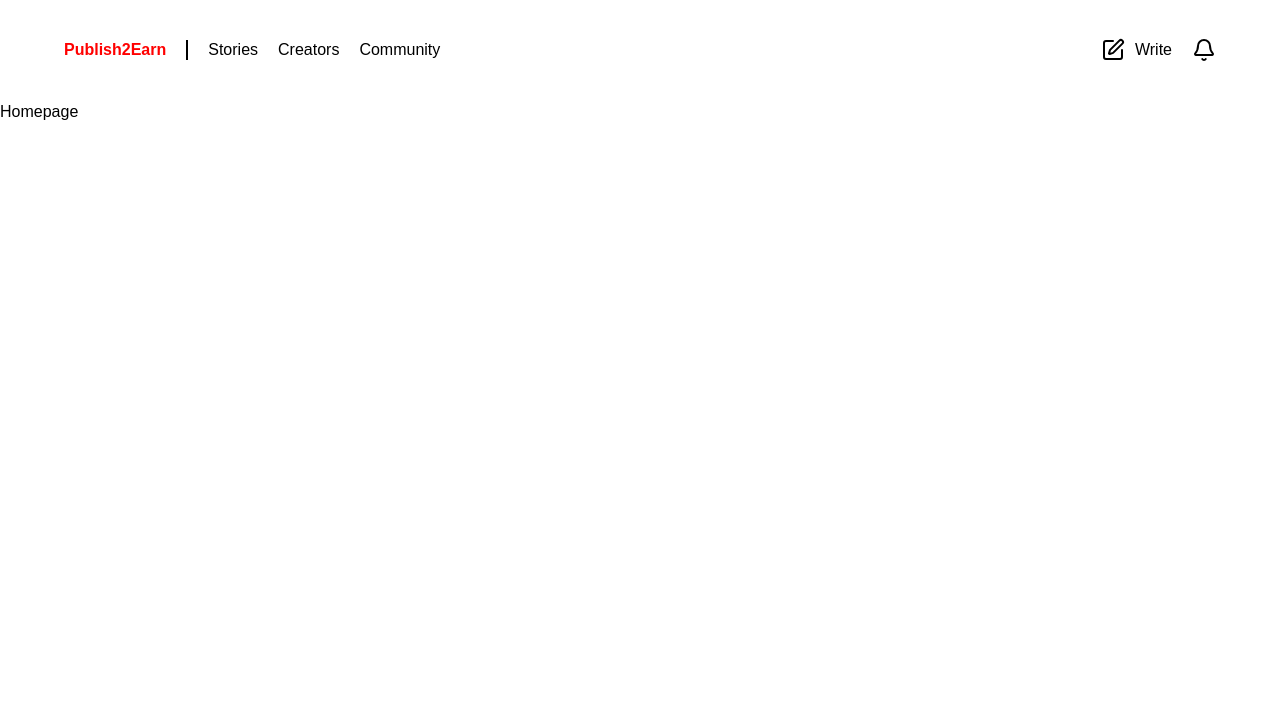
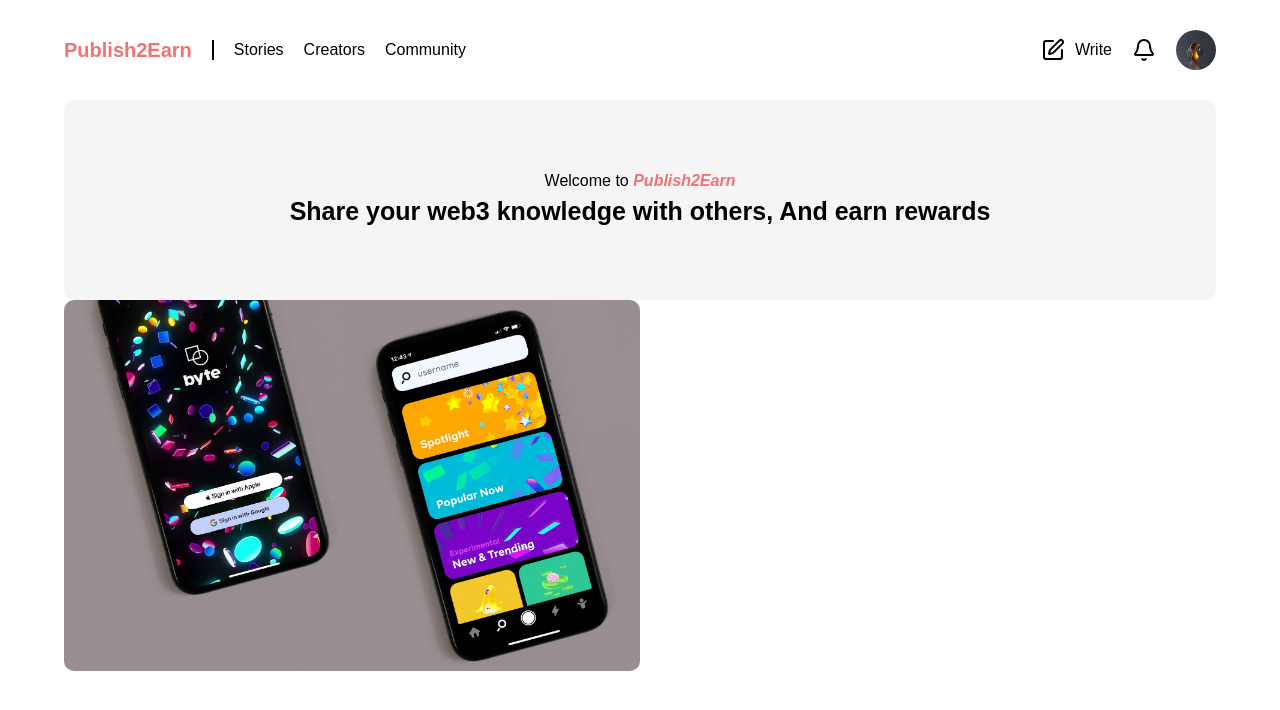
Before and after one commit to raazymuhd1/Publish2Earn, a Next.js app: page / in a window 1280 px wide. Shown: the top 710 px of the page. Built offline with nearby package versions, Linux system fonts and the light colour scheme.

Commit message:
added a Hero components

```diff
--- a/src/app/layout.tsx
+++ b/src/app/layout.tsx
@@ -29,7 +29,7 @@
         className={`${geistSans.variable} ${geistMono.variable} antialiased`}
       >
         <Header />
-        <main>
+        <main className="w-[90%] mx-auto">
           {children}
         </main>
       </body>
--- a/src/app/page.tsx
+++ b/src/app/page.tsx
@@ -1,7 +1,11 @@
+import { Hero, MostRead } from "@/components"
+
 export default function Home() {
   return (
-    <div>
-      <h2> Homepage </h2>
+    <div className="w-full">
+      <Hero />
+      {/* most read posts */}
+      <MostRead />
     </div>
   );
 }
--- a/src/components/header/Nav.tsx
+++ b/src/components/header/Nav.tsx
@@ -1,13 +1,15 @@
 import React from 'react'
 import Link from "next/link"
+import Image from "next/image"
 import { navLists } from '@/constants'
 import { Bell, SquarePen } from "lucide-react"
+import profileTest from "@/assets/images/profile-test.jpg"
 
 const Nav = () => {
   return (
     <nav className="w-[90%] flex justify-between items-center mx-auto h-full">
         <aside className="flex items-center gap-[20px]">
-            <h2 className="text-[red] font-bold"> Publish2Earn </h2>
+            <h2 className="text-[#ef7372] font-bold text-[16px] md:text-[20px] lg:text-[1rem+1rem]"> Publish2Earn </h2>
             <div className="w-[2px] h-[20px] bg-[#000]" />
             <div className={`flex items-center gap-[20px]`}>
                { navLists.map(list => (
@@ -18,11 +20,14 @@
 
         {/* right side of navbar */}
         <aside className="flex items-center gap-[20px]">
-           <div className="flex items-center gap-[10px]">
+           <div className="flex items-center gap-[10px] cursor-pointer">
              <SquarePen className="text-[18px]" />
              <h3> Write </h3>
            </div>
            <Bell className="text-[18px]" />
+           <Link href="/profile">
+              <Image src={profileTest} className="w-[40px] h-[40px] rounded-[50%]" alt="profile" />
+           </Link>
         </aside>
     </nav>
   )
--- /dev/null
+++ b/src/components/hero/Hero.tsx
@@ -0,0 +1,13 @@
+import React from 'react'
+
+const Hero = () => {
+  return (
+    <div
+        className="h-[200px] bg-[#f5f5f5] flex flex-col justify-center items-center w-full rounded-[10px]">
+        <h4> Welcome to <i className="text-[#ef7372] font-semibold"> <strong> Publish2Earn </strong> </i> </h4>
+        <h2 className="font-bold lg:text-[25px] md:text-[18px] text-[16px]"> Share your web3 knowledge with others, And earn rewards </h2>
+    </div>
+  )
+}
+
+export default Hero
--- a/src/components/index.ts
+++ b/src/components/index.ts
@@ -1 +1,3 @@
 export { default as Header } from "./header/Header"
+export { default as Hero } from "./hero/Hero"
+export { default as MostRead } from "./posts/MostRead"
--- /dev/null
+++ b/src/components/posts/MostRead.tsx
@@ -0,0 +1,13 @@
+import React from 'react'
+import Image from "next/image"
+import testPost from "@/assets/images/test-post.jpg"
+
+const MostRead = () => {
+  return (
+    <div className="w-full min-h-[300px] mt-[1rem+14px]">
+        <Image src={testPost} alt="post" className="rounded-[10px] w-[50%] h-full" />
+    </div>
+  )
+}
+
+export default MostRead
```
Also changed, not shown: src/assets/images/profile-test.jpg (added), src/assets/images/test-post.jpg (added).
